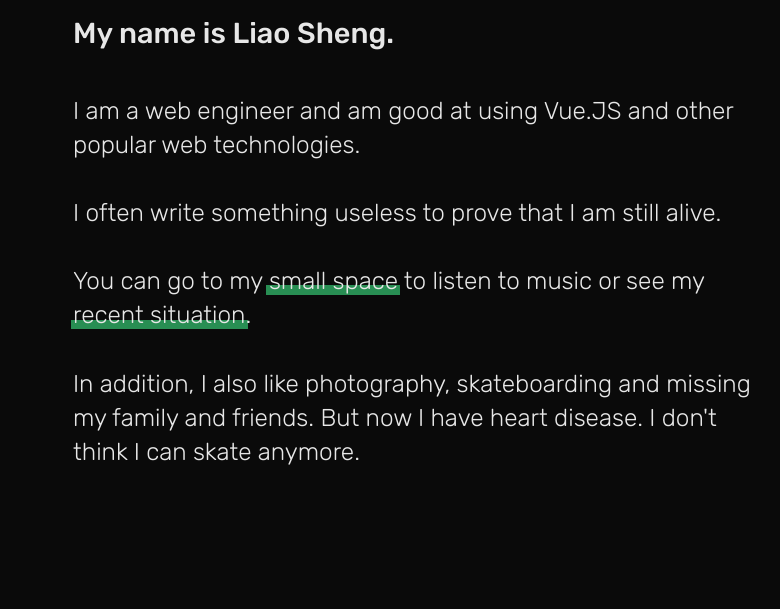
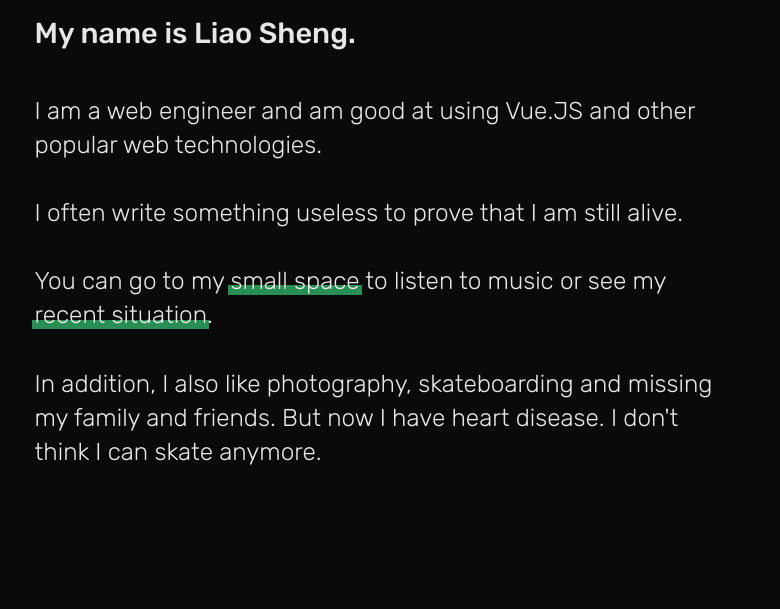
Before and after one commit to 007sem/007sem.github.io, a plain HTML site: page index.html in a window 1280 px wide. Shown: the part 191-800 px from the top of the page, without its empty margins (63-843 px from the left). Drawn offline with Linux system fonts and the light colour scheme.

Commit message:
edit padding

```diff
--- a/index.html
+++ b/index.html
@@ -16,7 +16,7 @@
           sans-serif;
         font-size: calc(11px + 0.33vw);
         -webkit-font-smoothing: antialiased;
-        padding: 5vh 10vw;
+        padding: 5vh 7vw;
         color: #fff;
         background: #0a0a0a;
         opacity: 0.9;
```
